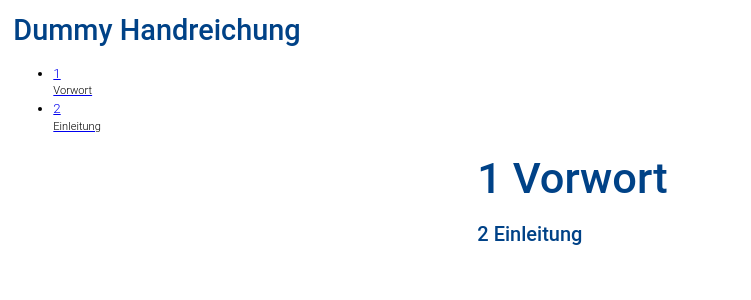
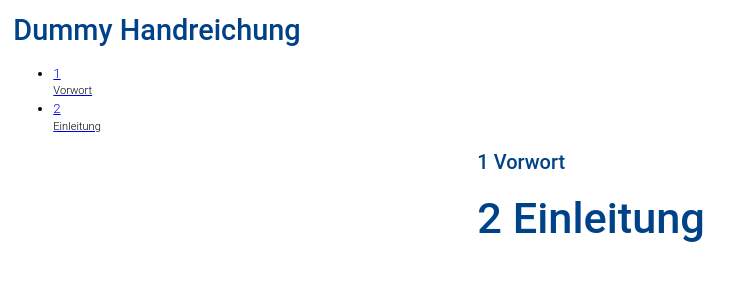
Before and after one commit to joek/Dummy-HR, a Jekyll site: the page built from index.html, in a window 1280 px wide. Shown: the top 300 px of the page, without its empty margins (0-751 px from the left). Built offline with Jekyll 4.4.1, drawn with Linux system fonts in a browser that asks for light colours.

Commit message:
h1 section-kapitel

```diff
--- a/styles/styles.css
+++ b/styles/styles.css
@@ -8,7 +8,7 @@ body {
 	font-weight:300;
 	line-height:1.44;
       }
-h1, section.kapitel-1 {
+h1, section.kapitel {
 	color:#004287;
     font-family:Roboto, sans-serif;
 	font-size:2.167em;
```
